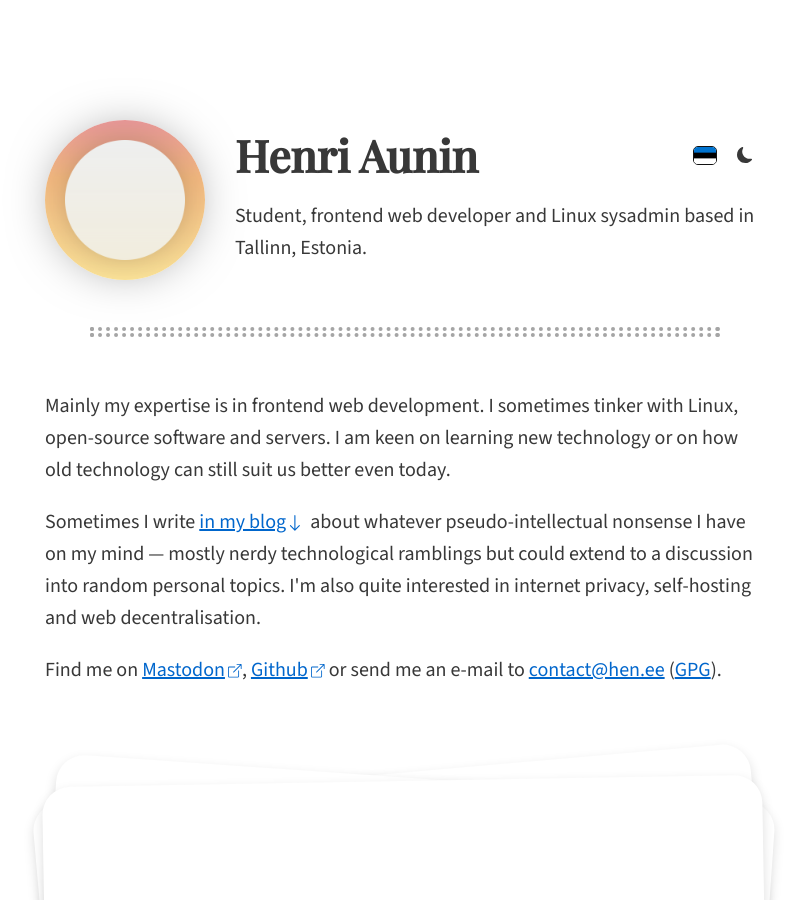
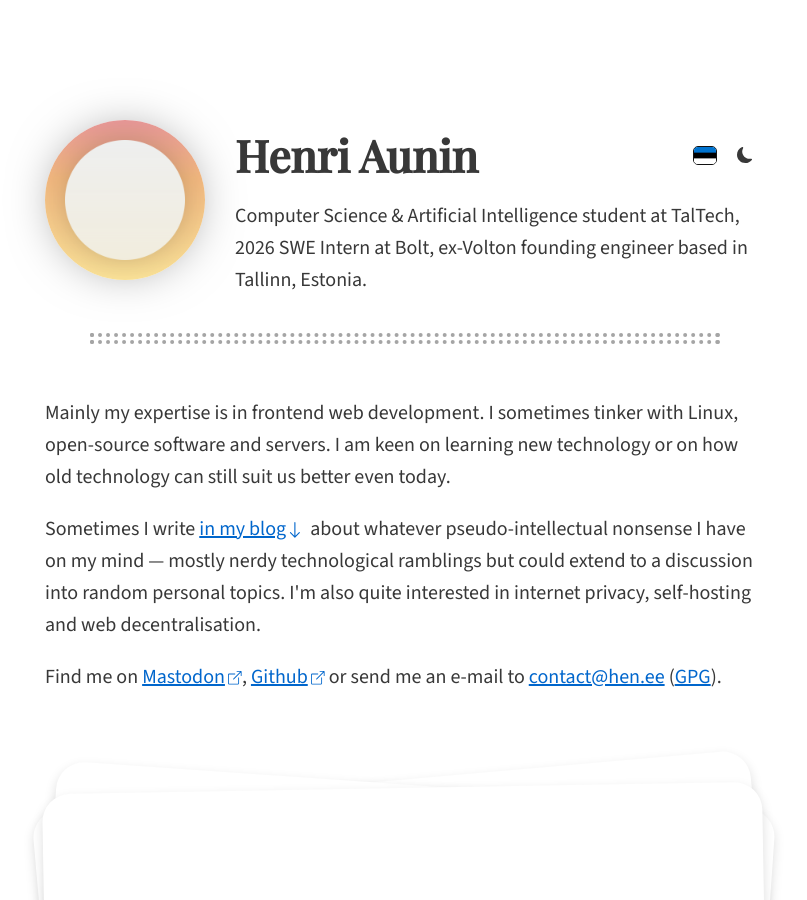
Before and after one commit to tenseoverflow/hen.ee, a Jekyll site: the page built from index.html, in a window 1280 px wide and 900 px high. Shown: the whole window, without its empty margins (235-1042 px from the left). Built offline with Jekyll 4.4.1, drawn with Linux system fonts in a browser that asks for light colours.

Commit message:
Update _config.yml (via Pages CMS)

```diff
--- a/_config.yml
+++ b/_config.yml
@@ -1,58 +1,52 @@
 title: hen.ee
 email: contact@hen.ee
-description: >-
-  Student, frontend web developer and Linux sysadmin based in Tallinn, Estonia.
-tagline: Frontend web developer and Linux sysadmin.
-baseurl: ""
-url: "https://hen.ee"
-permalink: "https://hen.ee/"
+description: Computer Science & Artificial Intelligence student at TalTech, 2026
+  SWE Intern at Bolt, ex-Volton founding engineer based in Tallinn, Estonia.
+tagline: Student @ TalTech, 2026 SWE intern @ Bolt, ex-founding SWE @ Volton
+url: https://hen.ee
 permalink: /:title/
 lang: en-US
 timezone: Europe/London
-
-aboutme-text: >-
-  <p>Mainly my expertise is in frontend web development. I sometimes tinker with Linux, open-source software and servers. I am keen on learning new technology or on how old technology can still suit us better even today.</p>
-
-  <p>Sometimes I write <a class="down" href="#recents">in my blog</a> about whatever pseudo-intellectual nonsense I have on my mind — mostly nerdy technological ramblings but could extend to a discussion into random personal topics. I'm also quite interested in internet privacy, self-hosting and web decentralisation.</p>
-
-  <p>Find me on <a class="outside" rel="me" href="https://mastodon.social/@henriaunin">Mastodon</a>, <a class="outside" rel="me" href="https://github.com/tenseoverflow">Github</a> or send me an e-mail to <a href="mailto:contact@hen.ee" rel="me">contact@hen.ee</a> (<a href="https://hen.ee/hen.asc">GPG</a>).</p>
-
-# estonian
-aboutme-est: >-
-  Veebidisainer ja arendaja Tallinnast.
-aboutme-text-est: >-
-  <p>Tegelen peamiselt veebidisaini ja -arendusega. Vahest ka <i>open-source</i> tarkvaraga ning Linuxiga.</p>
-
-  <p>Vahest kirjutan <a href="#recents" class="down">blogisse</a> midagi huvitavat. Peamiselt inglise keeles, aga kui jõuan, siis ka eesti keeles.</p>
-
-  <p>Jälgi mind <a class="outside" href="https://mastodon.social/@henriaunin">Mastodonis</a>, <a class="outside" href="https://github.com/tenseoverflow">Githubis</a> või saada e-mail <a href="mailto:contact@hen.ee">contact@hen.ee</a> (<a href="https://hen.ee/hen.asc">GPG</a>).</p>
-
+aboutme-text: <p>Mainly my expertise is in frontend web development. I sometimes
+  tinker with Linux, open-source software and servers. I am keen on learning new
+  technology or on how old technology can still suit us better even
+  today.</p><p>Sometimes I write <a class="down" href="#recents">in my blog</a>
+  about whatever pseudo-intellectual nonsense I have on my mind — mostly nerdy
+  technological ramblings but could extend to a discussion into random personal
+  topics. I'm also quite interested in internet privacy, self-hosting and web
+  decentralisation.</p><p>Find me on <a rel="me" class="outside"
+  href="https://mastodon.social/@henriaunin">Mastodon</a>, <a rel="me"
+  class="outside" href="https://github.com/tenseoverflow">Github</a> or send me
+  an e-mail to <a rel="me" href="mailto:contact@hen.ee">contact@hen.ee</a> (<a
+  href="https://hen.ee/hen.asc">GPG</a>).</p>
+aboutme-est: Informaatika ja tehisintellekti tudeng TalTechis, 2026
+  tarkvaraarendaja praktikant Boltis, endine tarkvaraarendaja Voltonis
+aboutme-text-est: <p>Tegelen peamiselt veebidisaini ja -arendusega. Vahest ka
+  <em>open-source</em> tarkvaraga ning Linuxiga.</p><p>Vahest kirjutan <a
+  class="down" href="#recents">blogisse</a> midagi huvitavat. Peamiselt inglise
+  keeles, aga kui jõuan, siis ka eesti keeles.</p><p>Jälgi mind <a
+  class="outside" href="https://mastodon.social/@henriaunin">Mastodonis</a>, <a
+  class="outside" href="https://github.com/tenseoverflow">Githubis</a> või saada
+  e-mail <a href="mailto:contact@hen.ee">contact@hen.ee</a> (<a
+  href="https://hen.ee/hen.asc">GPG</a>).</p>
 author: Henri Aunin
-
 social:
   name: Henri Aunin
   links:
     - https://github.com/tenseoverflow
     - https://twitter.com/henriaunin
     - https://mastodon.social/@henriaunin
-
 twitter:
   username: henriaunin
   card: summary
-
 logo: /images/day-400-nohill.png
-
 image: /images/day-1500-500.png
-
-# Build settings
-#theme: default
 plugins:
   - jekyll-feed
   - jekyll-paginate
   - jekyll-sitemap
   - jekyll-relative-links
   - jekyll-seo-tag
-
 exclude:
   - .sass-cache/
   - .jekyll-cache/
```
